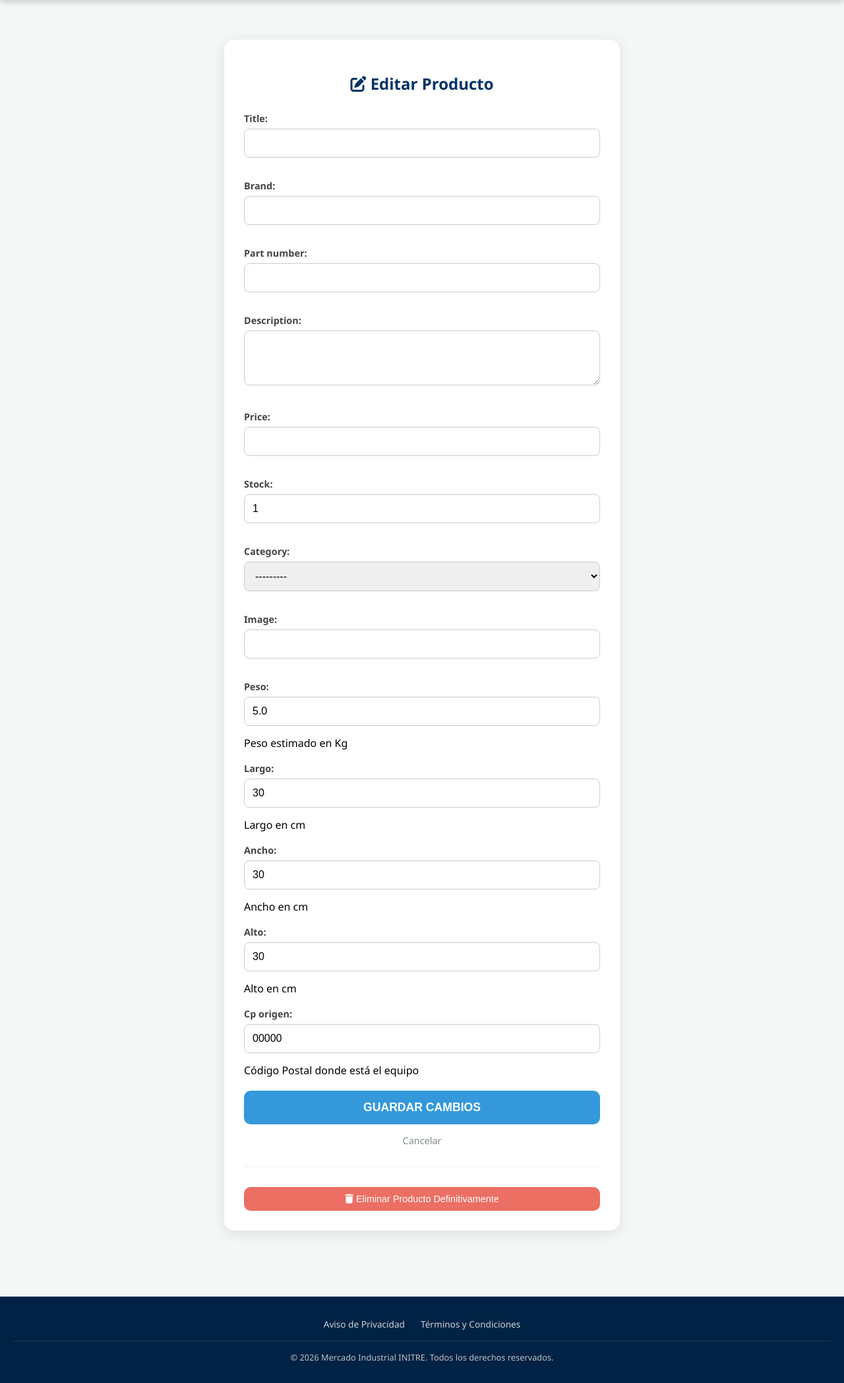
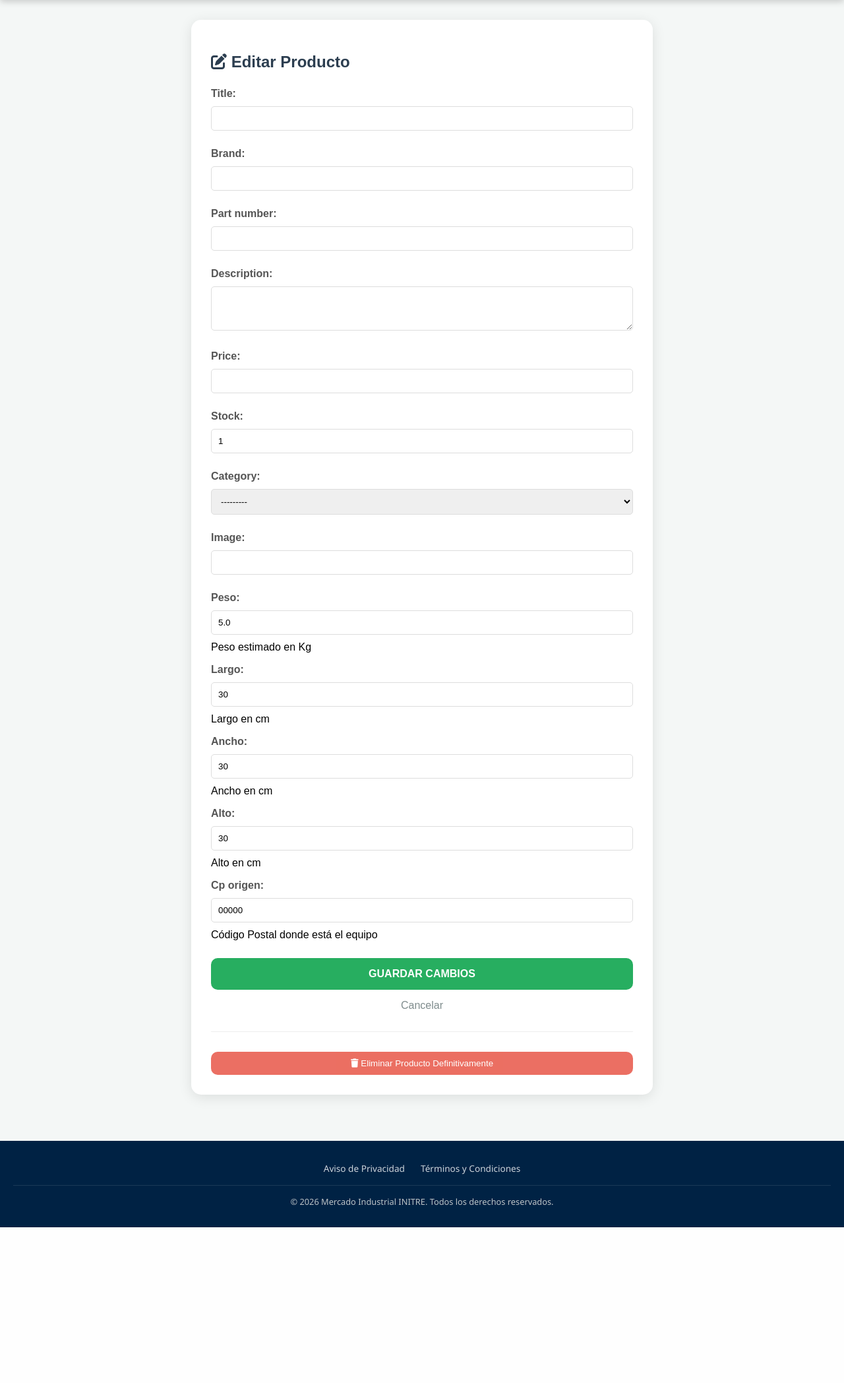
Before and after one commit to fernando871216-rgb/mercado-industrial, a Django app: template marketplace/templates/marketplace/editar_producto.html in a window 1280 px wide. Shown: the part 55-2151 px from the top of the page at 66% size. After the commit the page ends 1915 px from the top, so only its background shows below. Run offline with Django 5.2, Linux system fonts and the light colour scheme; the template is opened without the code that fills it: values that come from a table or form of the project are taken from there, others are empty.

Commit message:
Update editar_producto.html

```diff
--- a/marketplace/templates/marketplace/editar_producto.html
+++ b/marketplace/templates/marketplace/editar_producto.html
@@ -1,40 +1,26 @@
 {% extends 'marketplace/base.html' %}
 
 {% block content %}
-<div class="container" style="max-width: 600px; margin: 40px auto; padding: 20px; font-family: 'Segoe UI', sans-serif;">
-    <div style="background: white; padding: 30px; border-radius: 15px; box-shadow: 0 4px 20px rgba(0,0,0,0.1);">
-        <h2 style="color: #003366; text-align: center; margin-bottom: 25px;">
-            <i class="fas fa-edit"></i> Editar Producto
-        </h2>
+<div class="container" style="max-width: 700px; margin: 30px auto; font-family: sans-serif;">
+    <div style="background: white; border-radius: 15px; box-shadow: 0 4px 20px rgba(0,0,0,0.1); padding: 30px;">
+        <h2 style="color: #2c3e50; margin-bottom: 25px;"><i class="fas fa-edit"></i> Editar Producto</h2>
 
-        <form method="post" enctype="multipart/form-data">
+        <form method="POST" enctype="multipart/form-data">
             {% csrf_token %}
+            {{ form.as_p }}
 
-            <div style="margin-bottom: 20px;">
-                {% if product.image %}
-                    <div style="text-align: center; margin-bottom: 15px;">
-                        <p style="font-size: 0.8rem; color: #666;">Imagen actual:</p>
-                        <img src="{{ product.image.url }}" style="max-width: 100px; border-radius: 5px;">
-                    </div>
-                {% endif %}
-
-                {{ form.as_p }}
-            </div>
-
-            <button type="submit" style="width: 100%; background: #3498db; color: white; border: none; padding: 15px; border-radius: 10px; font-weight: bold; font-size: 1.1rem; cursor: pointer;">
+            <button type="submit" style="width: 100%; background: #27ae60; color: white; border: none; padding: 15px; border-radius: 10px; font-weight: bold; cursor: pointer; font-size: 1rem; margin-top: 10px;">
                 GUARDAR CAMBIOS
             </button>
+        </form>
 
-            <a href="{% url 'mi_inventario' %}" style="display: block; text-align: center; margin-top: 15px; color: #7f8c8d; text-decoration: none; font-size: 0.9rem;">
-                Cancelar
-            </a>
-        </form>
+        <a href="{% url 'mi_inventario' %}" style="display: block; text-align: center; margin-top: 15px; color: #7f8c8d; text-decoration: none;">Cancelar</a>
 
         <hr style="margin: 30px 0; border: 0; border-top: 1px solid #eee;">
 
-        <form action="{% url 'borrar_producto' pk=product.pk %}" method="post" onsubmit="return confirm('¿Estás seguro de que quieres borrar este producto? Esta acción no se puede deshacer.');">
+        <form action="{% url 'borrar_producto' producto.pk %}" method="POST" onsubmit="return confirm('¿Seguro que quieres eliminar este producto?');">
             {% csrf_token %}
-            <button type="submit" style="width: 100%; background: #e74c3c; color: white; border: none; padding: 10px; border-radius: 10px; font-weight: normal; font-size: 0.9rem; cursor: pointer; opacity: 0.8;">
+            <button type="submit" style="width: 100%; background: #e74c3c; color: white; border: none; padding: 10px; border-radius: 10px; cursor: pointer; opacity: 0.8;">
                 <i class="fas fa-trash"></i> Eliminar Producto Definitivamente
             </button>
         </form>
@@ -42,20 +28,7 @@
 </div>
 
 <style>
-    input, select, textarea {
-        width: 100%;
-        padding: 12px;
-        margin-top: 5px;
-        margin-bottom: 15px;
-        border: 1px solid #ccc;
-        border-radius: 8px;
-        box-sizing: border-box;
-        font-size: 16px;
-    }
-    label {
-        font-weight: bold;
-        color: #444;
-        font-size: 0.9rem;
-    }
+    input, textarea, select { width: 100%; padding: 10px; margin: 10px 0; border: 1px solid #ddd; border-radius: 5px; box-sizing: border-box; }
+    label { font-weight: bold; color: #555; }
 </style>
 {% endblock %}
```
